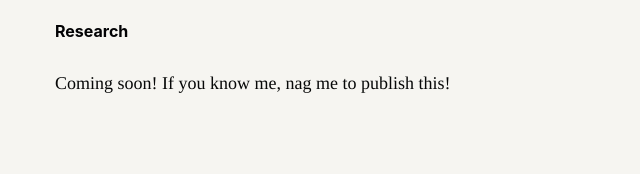
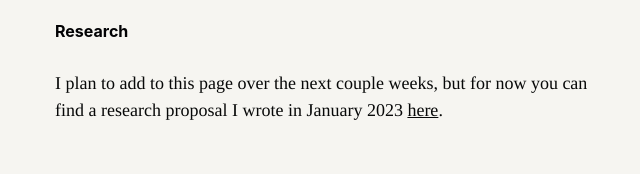
Before and after one commit to thomfoster/thomfoster.github.io, a Next.js app: page /research in a window 1280 px wide. Shown: the part 209-383 px from the top of the page, without its empty margins (315-955 px from the left). Built offline with nearby package versions, Linux system fonts and the light colour scheme.

Commit message:
add research proposal

```diff
--- a/pages/research.js
+++ b/pages/research.js
@@ -6,7 +6,7 @@ export default function Research() {
             <section>
                 <h2>Research</h2>
                 <p>
-                    Coming soon! If you know me, nag me to publish this!
+                    I plan to add to this page over the next couple weeks, but for now you can find a research proposal I wrote in January 2023  <a download href="/research_proposal.pdf">here</a>.
                 </p>
             </section>
         </Layout>
```
Also changed, not shown: 1 other file (tests, documents, lock files or other folders).
